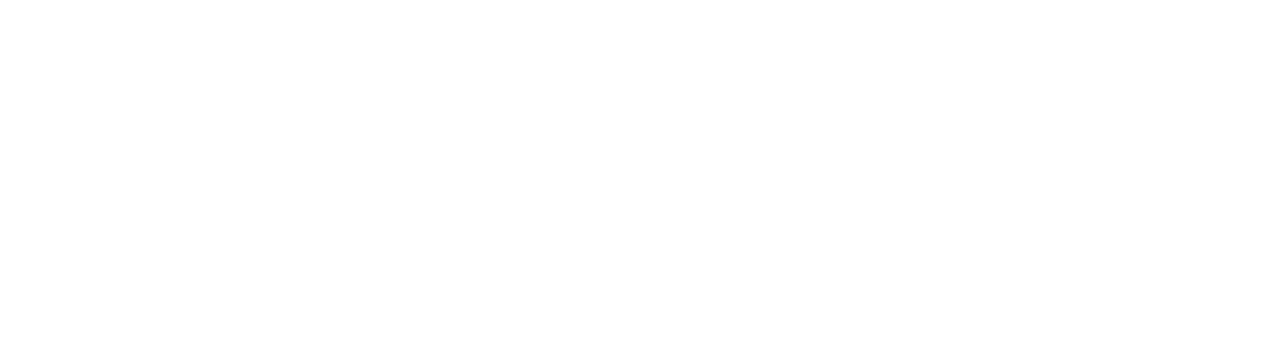
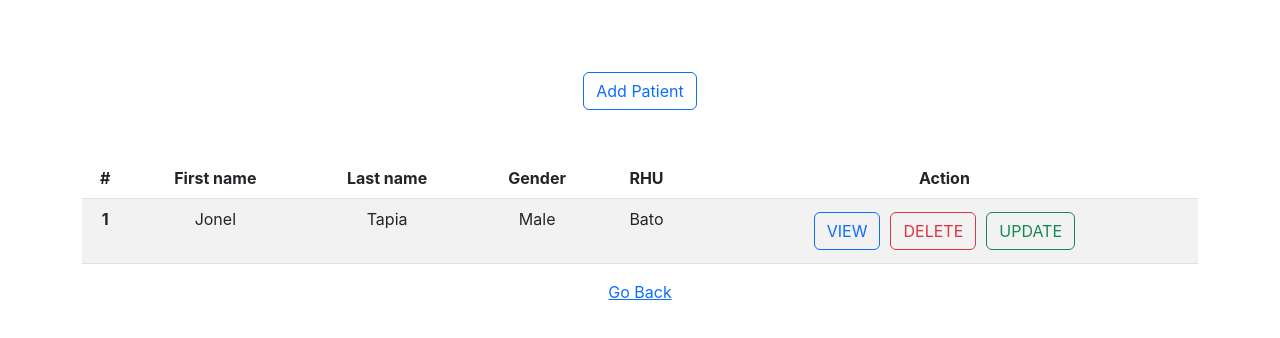
Before and after one commit to KingNelx/CRUDRestAPI-Front-End-, a React (Create React App) app: page /docLog in a window 1280 px wide. Shown: the top 338 px of the page. Built offline with nearby package versions, Linux system fonts and the light colour scheme.

Commit message:
added useEffect and useState

```diff
--- a/src/Components/Home.jsx
+++ b/src/Components/Home.jsx
@@ -1,6 +1,4 @@
 import Users from "./Users";
-
-
 const Home = () => {
     return (
         <div>
--- a/src/Components/Users.jsx
+++ b/src/Components/Users.jsx
@@ -5,7 +5,7 @@
         <div className="users-container">
             <div className="row">
                 <div className="col">
-                    <h2>Doctor</h2>
+                    <h2>Admin</h2>
                     <Link to="docLog">Select</Link>
                 </div>
                 <div className="col">
--- a/src/Doctors/DocLog.jsx
+++ b/src/Doctors/DocLog.jsx
@@ -1,7 +1,35 @@
+import { Link } from "react-router-dom"
+import Button from "../Components/Button";
+
 const DocLog = () => {
     return (
-        <div>
-
+        <div className="container mt-5 text-center">
+             <Link type="button" class="btn btn-outline-primary mb-5 mt-4">Add Patient</Link>
+            <table class="table table-striped">
+                <thead>
+                    <tr>
+                        <th scope="col">#</th>
+                        <th scope="col">First name</th>
+                        <th scope="col">Last name</th>
+                        <th scope="col">Gender</th>
+                        <th scope="col">RHU</th>
+                        <th scope="col">Action</th>
+                    </tr>
+                </thead>
+                <tbody>
+                    <tr>
+                        <th scope="row">1</th>
+                        <td>Jonel</td>
+                        <td>Tapia</td>
+                        <td>Male</td>
+                        <td>Bato</td>
+                        <td>
+                            <Button />
+                        </td>
+                    </tr>
+                </tbody>
+            </table>
+            <Link to="/">Go Back</Link>
         </div>
     );
 }
--- a/src/Patients/PatientLog.jsx
+++ b/src/Patients/PatientLog.jsx
@@ -1,31 +1,36 @@
 import { Link } from "react-router-dom"
 import Button from "../Components/Button";
-
+import { axios } from "axios"
+import { useEffect, useState } from "react";
 const PatientLog = () => {
     return (
         <div className="container mt-5 text-center">
+            <Link type="button" class="btn btn-outline-primary mb-5 mt-4">Add Patient</Link>
             <table class="table table-striped">
                 <thead>
                     <tr>
                         <th scope="col">#</th>
-                        <th scope="col">First</th>
-                        <th scope="col">Last</th>
-                        <th scope="col">Handle</th>
+                        <th scope="col">First name</th>
+                        <th scope="col">Last name</th>
+                        <th scope="col">Gender</th>
+                        <th scope="col">RHU</th>
                         <th scope="col">Action</th>
                     </tr>
                 </thead>
                 <tbody>
                     <tr>
                         <th scope="row">1</th>
-                        <td>Mark</td>
-                        <td>Otto</td>
-                        <td>@mdo</td>
+                        <td>Jonel</td>
+                        <td>Tapia</td>
+                        <td>Male</td>
+                        <td>Bato</td>
                         <td>
-                           <Button />
+                            <Button />
                         </td>
                     </tr>
                 </tbody>
             </table>
+            <Link to="/">Go Back</Link>
         </div>
     );
 }
```
